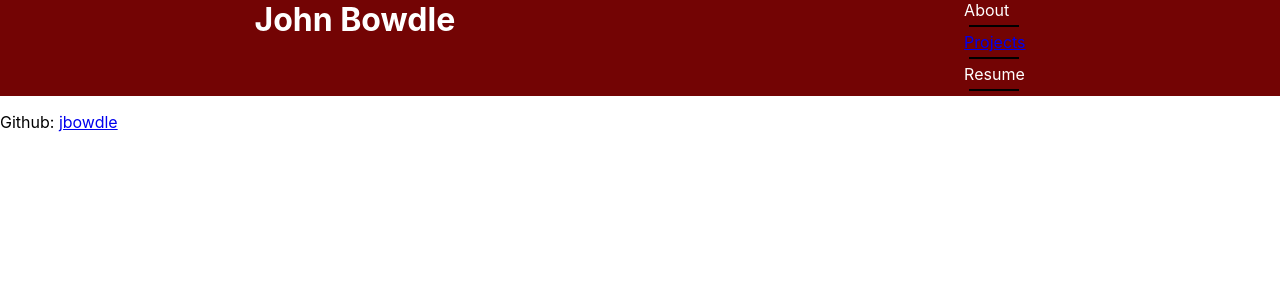
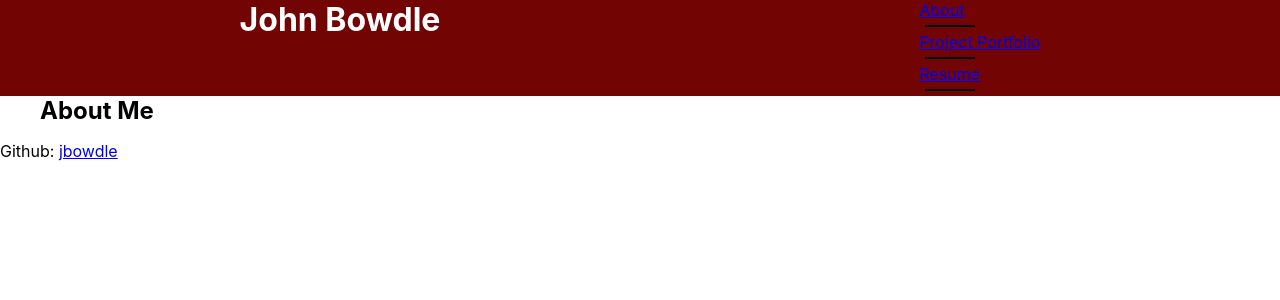
Before and after one commit to jbowdle/portfolio, a React (Create React App) app: page / in a window 1280 px wide. Shown: the top 300 px of the page. Built offline with nearby package versions, Linux system fonts and the light colour scheme.

Commit message:
Constructed index (about) route, resume route, and renamed project route to /project-portfolio

```diff
--- a/src/error-page.jsx
+++ b/src/error-page.jsx
@@ -0,0 +1,15 @@
+import { useRouteError } from "react-router-dom";
+
+export default function ErrorPage() {
+  const error = useRouteError();
+  console.error(error);
+
+  return (
+    <div>
+      <h1>An Error has Occurred!</h1>
+      <p>
+        <i>{error.statusText || error.message}</i>
+      </p>
+    </div>
+  )
+}
--- a/src/index.jsx
+++ b/src/index.jsx
@@ -6,18 +6,30 @@ import {
 } from "react-router-dom";
 import "./index.css";
 import Root from "./routes/root";
-import Projects from "./routes/projects";
+import ErrorPage from "./error-page";
+import About from "./routes/about";
+import Portfolio from "./routes/portfolio";
+import Resume from "./routes/resume";
 
 const router = createBrowserRouter([
   {
     path: "/",
     element: <Root />,
-    // errorElement: <ErrorPage />,
-    // loader: rootLoader,
+    errorElement: <ErrorPage />,
     children: [
       {
-        path: "projects",
-        element: <Projects />,
+        errorElement: <ErrorPage />,
+        children: [
+          { index: true, element: <About />},
+          {
+            path: "project-portfolio",
+            element: <Portfolio />,
+          },
+          {
+            path: "Resume",
+            element: <Resume />,
+          },
+        ],
       },
     ],
   },
--- a/src/routes/about.jsx
+++ b/src/routes/about.jsx
@@ -0,0 +1,9 @@
+// serves as the index page
+
+export default function About() {
+  return (
+    <div>
+      <h1>About Me</h1>
+    </div>
+  )
+}
--- a/src/routes/projects.jsx
+++ b/src/routes/portfolio.jsx
@@ -9,7 +9,7 @@ const PROJECT_DATA = [
   { id: "project-5", image: "assets/placeholder.png", alt: "Placeholder image for an example project", name: "Example Project 6" },
 ]
 
-export default function Projects() {
+export default function Portfolio() {
   const projectList = PROJECT_DATA.map((project) => (
     <ProjectCard id={project.id} image={project.image} alt={project.alt} name={project.name} key={project.id}/>
   ));
--- /dev/null
+++ b/src/routes/resume.jsx
@@ -0,0 +1,7 @@
+export default function Resume() {
+  return (
+    <div>
+      <h1>Page under Construction</h1>
+    </div>
+  )
+}
--- a/src/routes/root.jsx
+++ b/src/routes/root.jsx
@@ -7,18 +7,32 @@ export default function Root() {
         <h1>John Bowdle</h1>
         <div className="burger">
           <nav>
-            <a>About</a>
-            <i className="burger-bar"></i>
             <NavLink
-              to="/projects"
+              to="/"
               className={({ isActive, isPending }) =>
                 isPending ? "pending" : isActive ? "active" : ""
               }
             >
-              Projects
+              About
             </NavLink>
             <i className="burger-bar"></i>
-            <a>Resume</a>
+            <NavLink
+              to="/project-portfolio"
+              className={({ isActive, isPending }) =>
+                isPending ? "pending" : isActive ? "active" : ""
+              }
+            >
+              Project Portfolio
+            </NavLink>
+            <i className="burger-bar"></i>
+            <NavLink
+              to="/resume"
+              className={({ isActive, isPending }) =>
+                isPending ? "pending" : isActive ? "active" : ""
+              }
+            >
+              Resume
+            </NavLink>
             <i className="burger-bar"></i>
           </nav>
         </div>
```
Also changed, not shown: src/routes/index.jsx (deleted).
